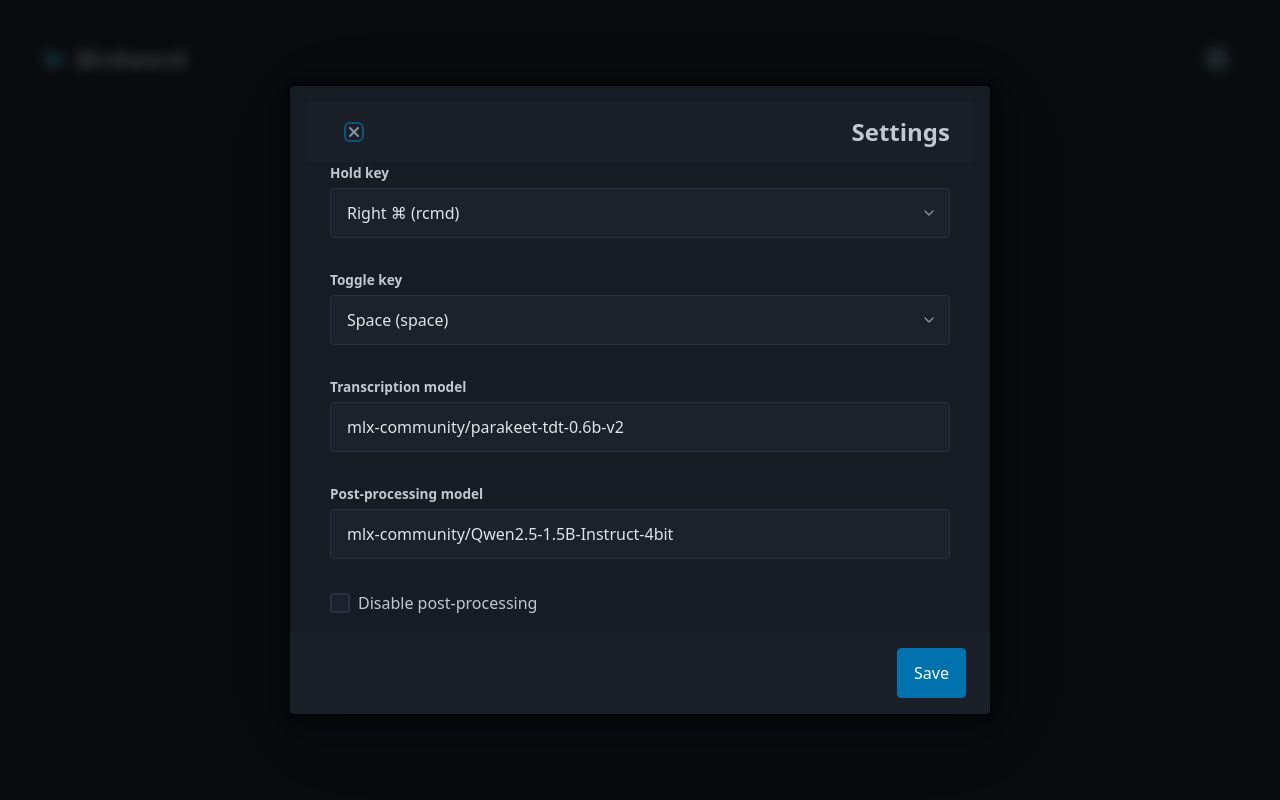
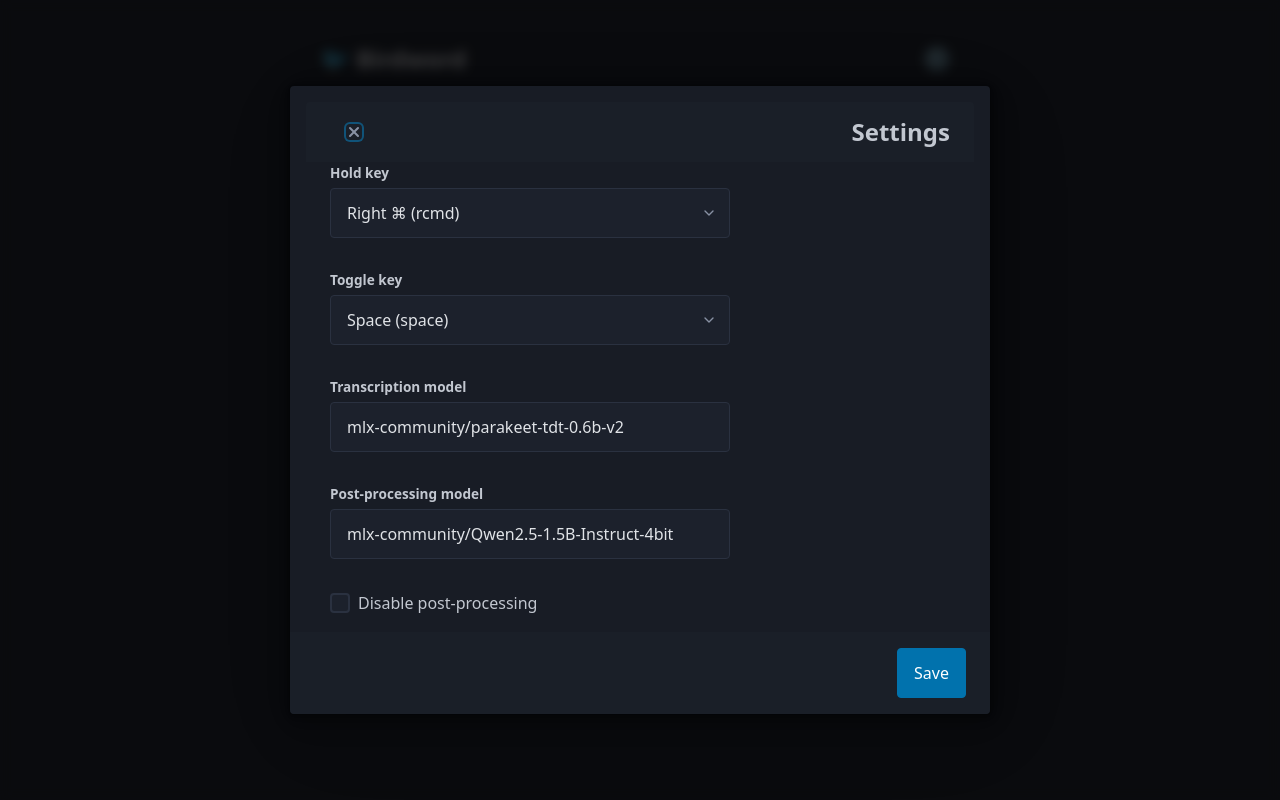
Before and after one commit to tillahoffmann/wordbird, a Flask app: page / in a window 1280 px wide, after a click on "⚙️". Run offline with Flask 3, Linux system fonts and the light colour scheme; data that the repository does not hold is empty; some libraries are stand-ins or nearby versions.

Commit message:
Add sensible max-widths to dashboard layout
Container 640px, dialog 480px, text wraps at 580px, form inputs 400px.

Co-Authored-By: Claude Opus 4.6 (1M context) <noreply@anthropic.com>

```diff
--- a/src/birdword/templates/index.html
+++ b/src/birdword/templates/index.html
@@ -8,6 +8,7 @@
 <style>
   :root { --pico-font-size: 16px; }
   body { padding: 0; }
+  .container { max-width: 640px; }
   header { display: flex; justify-content: space-between; align-items: center; padding: 1rem 0; margin-bottom: 1rem; }
   header h1 { margin: 0; font-size: 1.5rem; }
   .gear-btn { background: none; border: none; font-size: 1.5rem; cursor: pointer; padding: 0.5rem; border-radius: 8px; }
@@ -16,19 +17,19 @@
   .transcript { padding: 1rem; border-radius: 8px; background: var(--pico-card-background-color); }
   .transcript .meta { font-size: 0.8rem; color: var(--pico-muted-color); margin-bottom: 0.4rem; display: flex; gap: 0.5rem; flex-wrap: wrap; align-items: center; }
   .transcript .meta .badge { background: var(--pico-primary-background); color: var(--pico-primary-inverse); padding: 0.1rem 0.4rem; border-radius: 4px; font-size: 0.7rem; }
-  .transcript .text { margin-bottom: 0.2rem; }
+  .transcript .text { margin-bottom: 0.2rem; max-width: 580px; word-wrap: break-word; }
   .transcript .original { font-size: 0.85rem; color: var(--pico-muted-color); }
   .transcript .original summary { cursor: pointer; font-size: 0.75rem; color: var(--pico-muted-color); }
   .empty { text-align: center; padding: 3rem 1rem; color: var(--pico-muted-color); }
   .empty .icon { font-size: 3rem; margin-bottom: 1rem; }
-  dialog { max-width: 500px; }
+  dialog { max-width: 480px; width: 90vw; }
   dialog article { margin: 0; }
   dialog header { padding: 1rem 1.5rem; margin: 0; }
   dialog footer { padding: 1rem 1.5rem; }
   dialog .body { padding: 0 1.5rem; }
   .form-group { margin-bottom: 1rem; }
   .form-group label { display: block; margin-bottom: 0.3rem; font-size: 0.85rem; font-weight: 600; }
-  .form-group select, .form-group input[type=text] { width: 100%; }
+  .form-group select, .form-group input[type=text] { width: 100%; max-width: 400px; }
   .checkbox-group { display: flex; align-items: center; gap: 0.5rem; margin-bottom: 1rem; }
   .checkbox-group input { margin: 0; }
   .toast { position: fixed; bottom: 1.5rem; right: 1.5rem; background: var(--pico-primary); color: var(--pico-primary-inverse); padding: 0.8rem 1.2rem; border-radius: 8px; font-size: 0.9rem; opacity: 0; transition: opacity 0.3s; pointer-events: none; z-index: 999; }
```
